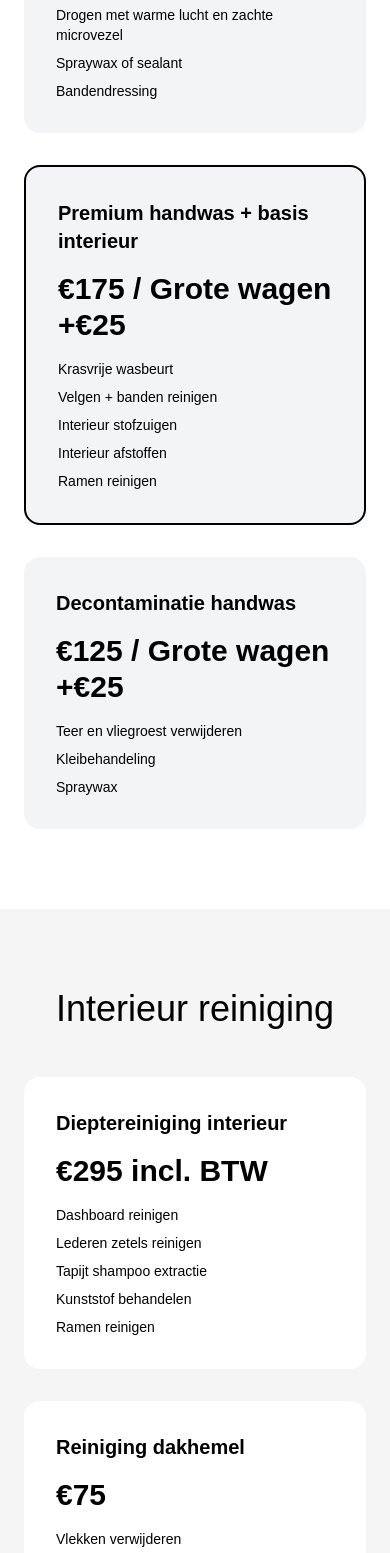
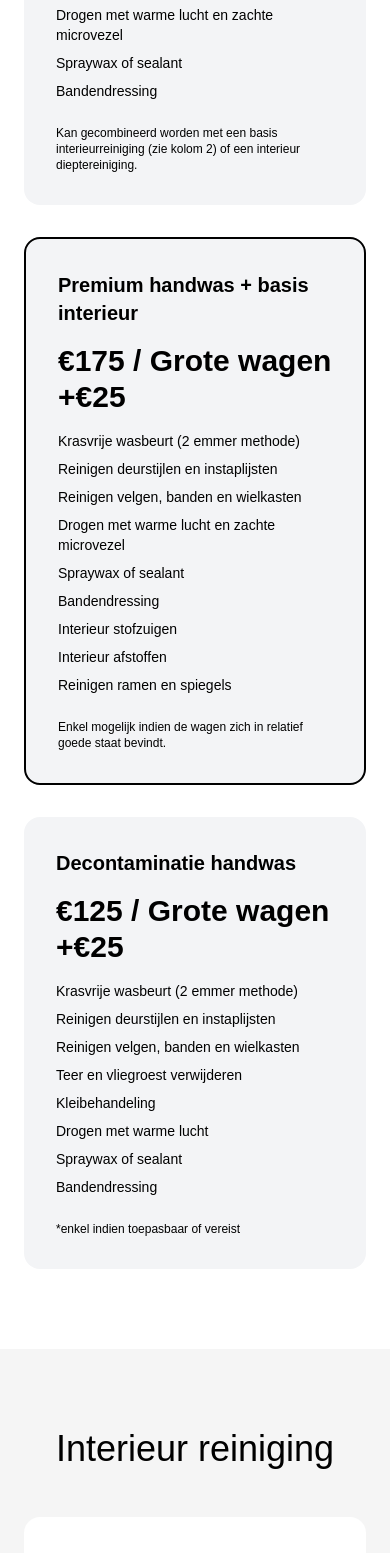
Before and after one commit to rutgerhoudart-hub/car-cleaning-new, a Next.js app: page / in a window 390 px wide. Shown: the part 3300-4853 px from the top of the page. Built offline with nearby package versions, Linux system fonts and the light colour scheme.

Commit message:
FINAL FULL SITE TEXT FIX

```diff
--- a/app/page.js
+++ b/app/page.js
@@ -6,15 +6,8 @@ export default function Home() {
 
       {/* NAVBAR */}
       <header className="flex justify-between items-center px-6 py-4 bg-[#0b2e59] sticky top-0 z-50 border-b border-white/10">
+        <img src="/logo.png" className="h-16 md:h-20 object-contain" />
 
-        {/* LOGO LINKS */}
-        <img
-          src="/logo.png"
-          className="h-16 md:h-20 object-contain"
-          alt="logo"
-        />
-
-        {/* CTA RECHTS */}
         <div className="flex gap-4">
           <a href="#contact">
             <button className="bg-white text-black px-5 py-2 rounded-full font-bold">
@@ -35,7 +28,7 @@ export default function Home() {
         <h1 className="text-5xl md:text-7xl font-bold">
           Premium Car Detailing
         </h1>
-        <p className="text-xl md:text-2xl mt-4">
+        <p className="text-xl mt-4">
           Binnen & buiten schoonmaak op topniveau
         </p>
       </section>
@@ -61,6 +54,7 @@ export default function Home() {
           <div className="bg-gray-100 p-8 rounded-2xl">
             <h3 className="font-bold text-xl">Premium handwas</h3>
             <p className="text-3xl font-bold my-4">€95 / Grote wagen +€15</p>
+
             <ul className="text-sm space-y-2">
               <li>Krasvrije wasbeurt (2 emmer methode)</li>
               <li>Reinigen deurstijlen en instaplijsten</li>
@@ -69,28 +63,51 @@ export default function Home() {
               <li>Spraywax of sealant</li>
               <li>Bandendressing</li>
             </ul>
+
+            <p className="text-xs mt-6">
+              Kan gecombineerd worden met een basis interieurreiniging (zie kolom 2) of een interieur dieptereiniging.
+            </p>
           </div>
 
           <div className="bg-gray-100 p-8 rounded-2xl border-2 border-black">
             <h3 className="font-bold text-xl">Premium handwas + basis interieur</h3>
             <p className="text-3xl font-bold my-4">€175 / Grote wagen +€25</p>
+
             <ul className="text-sm space-y-2">
-              <li>Krasvrije wasbeurt</li>
-              <li>Velgen + banden reinigen</li>
+              <li>Krasvrije wasbeurt (2 emmer methode)</li>
+              <li>Reinigen deurstijlen en instaplijsten</li>
+              <li>Reinigen velgen, banden en wielkasten</li>
+              <li>Drogen met warme lucht en zachte microvezel</li>
+              <li>Spraywax of sealant</li>
+              <li>Bandendressing</li>
               <li>Interieur stofzuigen</li>
               <li>Interieur afstoffen</li>
-              <li>Ramen reinigen</li>
+              <li>Reinigen ramen en spiegels</li>
             </ul>
+
+            <p className="text-xs mt-6">
+              Enkel mogelijk indien de wagen zich in relatief goede staat bevindt.
+            </p>
           </div>
 
           <div className="bg-gray-100 p-8 rounded-2xl">
             <h3 className="font-bold text-xl">Decontaminatie handwas</h3>
             <p className="text-3xl font-bold my-4">€125 / Grote wagen +€25</p>
+
             <ul className="text-sm space-y-2">
+              <li>Krasvrije wasbeurt (2 emmer methode)</li>
+              <li>Reinigen deurstijlen en instaplijsten</li>
+              <li>Reinigen velgen, banden en wielkasten</li>
               <li>Teer en vliegroest verwijderen</li>
               <li>Kleibehandeling</li>
-              <li>Spraywax</li>
+              <li>Drogen met warme lucht</li>
+              <li>Spraywax of sealant</li>
+              <li>Bandendressing</li>
             </ul>
+
+            <p className="text-xs mt-6">
+              *enkel indien toepasbaar of vereist
+            </p>
           </div>
 
         </div>
@@ -105,21 +122,26 @@ export default function Home() {
           <div className="bg-white p-8 rounded-2xl">
             <h3 className="text-xl font-bold">Dieptereiniging interieur</h3>
             <p className="text-3xl font-bold my-4">€295 incl. BTW</p>
+
             <ul className="text-sm space-y-2">
-              <li>Dashboard reinigen</li>
-              <li>Lederen zetels reinigen</li>
-              <li>Tapijt shampoo extractie</li>
-              <li>Kunststof behandelen</li>
-              <li>Ramen reinigen</li>
+              <li>Dashboard, middenconsole en deurpanelen reinigen</li>
+              <li>Lederen zetels reinigen en voeden</li>
+              <li>Stoffen zetels reinigen (shampoo-extractie)</li>
+              <li>Automatten en tapijt reinigen (shampoo-extractie)</li>
+              <li>Behandelen kunststof onderdelen (UV-bescherming)</li>
+              <li>Ramen streeploos schoonmaken</li>
             </ul>
+
+            <p className="mt-4">⏱ Gemiddelde duur: 1 dag</p>
           </div>
 
           <div className="bg-white p-8 rounded-2xl">
             <h3 className="text-xl font-bold">Reiniging dakhemel</h3>
-            <p className="text-3xl font-bold my-4">€75</p>
+            <p className="text-3xl font-bold my-4">€75 incl. BTW</p>
+
             <ul className="text-sm space-y-2">
-              <li>Vlekken verwijderen</li>
-              <li>Prijs afhankelijk van vervuiling</li>
+              <li>Vlekken of vuil verwijderen met specifieke producten</li>
+              <li>Prijs afhankelijk van de vervuiling</li>
             </ul>
           </div>
 
@@ -134,21 +156,30 @@ export default function Home() {
 
           <div className="bg-gray-100 p-8 rounded-2xl">
             <h3 className="text-xl font-bold">Light polish</h3>
-            <p className="text-3xl font-bold my-4">€595</p>
+            <p className="text-3xl font-bold my-4">€595 incl. BTW</p>
+
             <ul className="text-sm space-y-2">
               <li>1-staps polieren</li>
-              <li>Lichte krassen verwijderen</li>
-              <li>Optimale glans</li>
+              <li>Verwijderen van zeer lichte krasjes</li>
+              <li>Zorgt voor optimale glans</li>
+              <li>Aanbevolen voor nieuwe wagens</li>
             </ul>
+
+            <p className="text-xs mt-4">Sedan +€95 | SUV +€145</p>
           </div>
 
           <div className="bg-gray-100 p-8 rounded-2xl">
             <h3 className="text-xl font-bold">Heavy polish</h3>
-            <p className="text-3xl font-bold my-4">€895</p>
+            <p className="text-3xl font-bold my-4">€895 incl. BTW</p>
+
             <ul className="text-sm space-y-2">
               <li>Meertraps polieren</li>
-              <li>Diepe krassen verwijderen</li>
+              <li>Verwijderen van diepe krassen</li>
+              <li>Oxidatie en hologrammen verwijderen</li>
+              <li>Zorgt voor maximale glans</li>
             </ul>
+
+            <p className="text-xs mt-4">Sedan +€95 | SUV +€195</p>
           </div>
 
         </div>
@@ -163,41 +194,43 @@ export default function Home() {
           <div className="bg-white p-8 rounded-2xl">
             <h3>New Car Coating</h3>
             <p className="text-3xl font-bold my-4">€995</p>
-            <ul className="text-sm">
+
+            <ul className="text-sm space-y-2">
               <li>Grondige reiniging</li>
-              <li>Aanbrengen 2 lagen Nanolex</li>
+              <li>Chemische decontaminatie</li>
+              <li>Inspectie lakwerk</li>
+              <li>➡ 2 lagen Nanolex</li>
+              <li>Infrarood uitharding</li>
             </ul>
           </div>
 
           <div className="bg-white p-8 rounded-2xl">
             <h3>Coating Pakket</h3>
             <p className="text-3xl font-bold my-4">€1395</p>
-            <ul className="text-sm">
+
+            <ul className="text-sm space-y-2">
               <li>Meertraps polieren</li>
-              <li>Nanolex coating</li>
+              <li>➡ 2 lagen Nanolex</li>
+              <li>Infrarood uitharding</li>
             </ul>
           </div>
 
           <div className="bg-white p-8 rounded-2xl">
-            <h3>Matte Coating</h3>
+            <h3>Matte coating</h3>
             <p className="text-3xl font-bold my-4">€995</p>
           </div>
 
         </div>
       </section>
 
-      {/* ================= CONTACT ================= */}
+      {/* CONTACT */}
       <section id="contact" className="bg-white text-black py-20 px-6">
         <h2 className="text-4xl text-center mb-10">Vraag offerte aan</h2>
 
-        <form
-          action="https://formsubmit.co/jouwemail@gmail.com"
-          method="POST"
-          className="max-w-xl mx-auto grid gap-4"
-        >
-          <input type="text" name="naam" placeholder="Naam" className="p-4 rounded"/>
-          <input type="email" name="email" placeholder="Email" className="p-4 rounded"/>
-          <textarea name="bericht" placeholder="Wat wil je laten doen?" className="p-4 rounded"/>
+        <form className="max-w-xl mx-auto grid gap-4">
+          <input className="p-4 rounded" placeholder="Naam"/>
+          <input className="p-4 rounded" placeholder="Email"/>
+          <textarea className="p-4 rounded" placeholder="Bericht"/>
           <button className="bg-[#0b2e59] text-white py-3 rounded">
             Verstuur
           </button>
```
